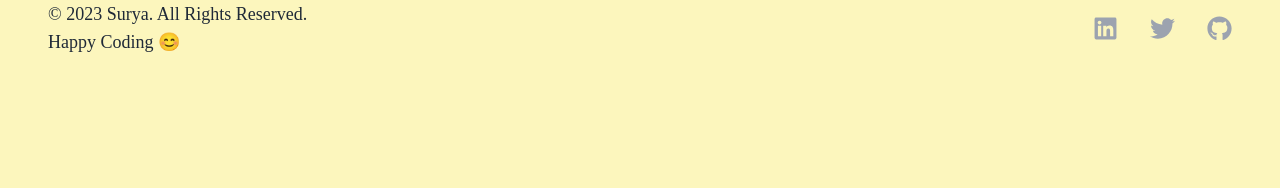
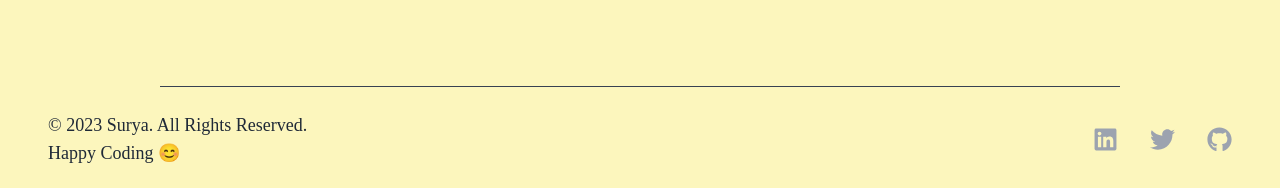
Before and after one commit to SuryatejaDuvvuri/blogproject, a React (Create React App) app: page / in a window 1280 px wide. Shown: the part 609-797 px from the top of the page. Built offline with nearby package versions, Linux system fonts and the light colour scheme; no server answers.

Commit message:
Edited footer

```diff
--- a/src/Footer.jsx
+++ b/src/Footer.jsx
@@ -2,13 +2,13 @@ import { FaLinkedin, FaTwitter, FaGithub } from "react-icons/fa";
 const design = (props) => {
   const { dark } = props;
   return (
-    <>
+    <div className = "absolute left-0 right-0 bottom-0">
       <hr className="mt-4 border-gray-700 m-auto w-3/4 text-center" />
       <footer
         className={
           dark
-            ? `m-6 border-gray-200 flex flex-row justify-between items-center text-gray-300`
-            : `m-6 border-gray-200 flex flex-row justify-between items-center text-gray-800 `
+            ? `m-6 border-gray-200 flex flex-row justify-between items-center  text-gray-300`
+            : `m-6 border-gray-200 flex flex-row justify-between items-center  text-gray-800 `
         }
       >
         <span className="text-lg mx-6">
@@ -51,7 +51,7 @@ const design = (props) => {
           </a>
         </div>
       </footer>
-    </>
+    </div>
   );
 };
 
```
